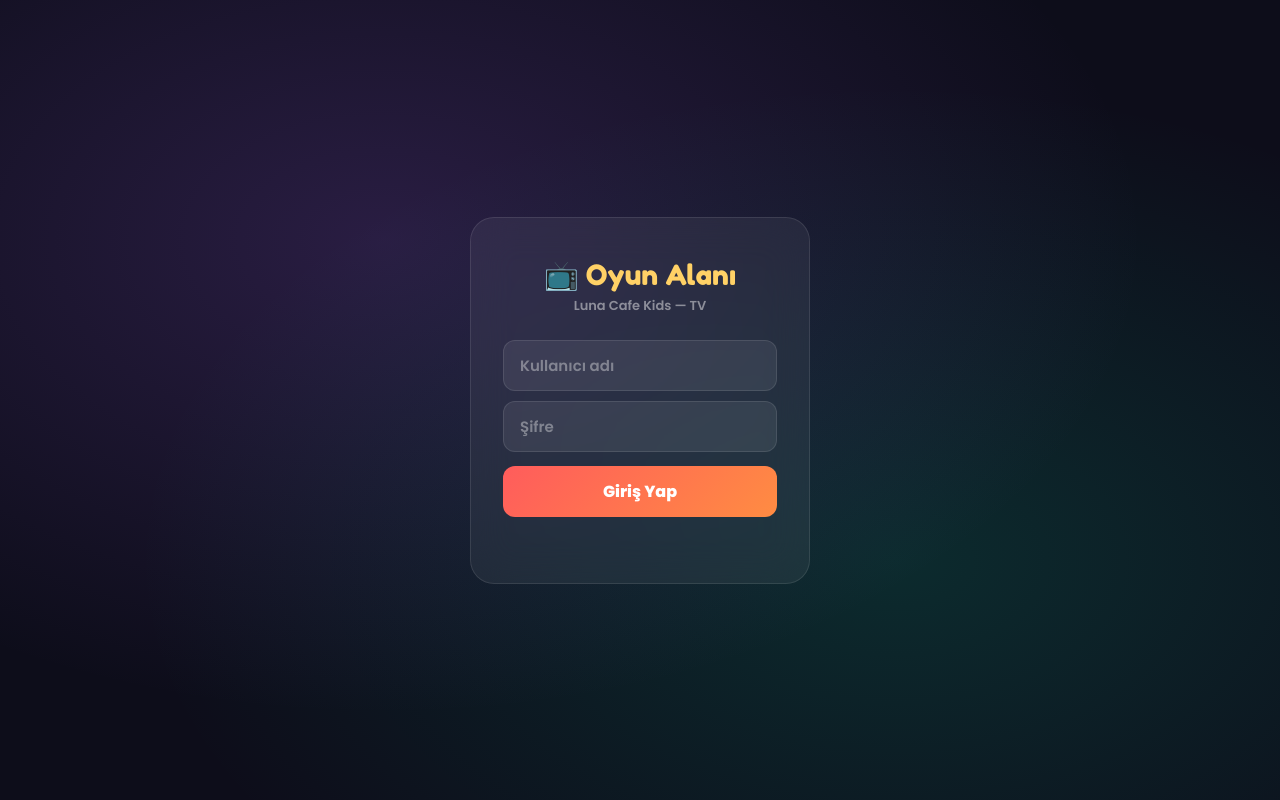
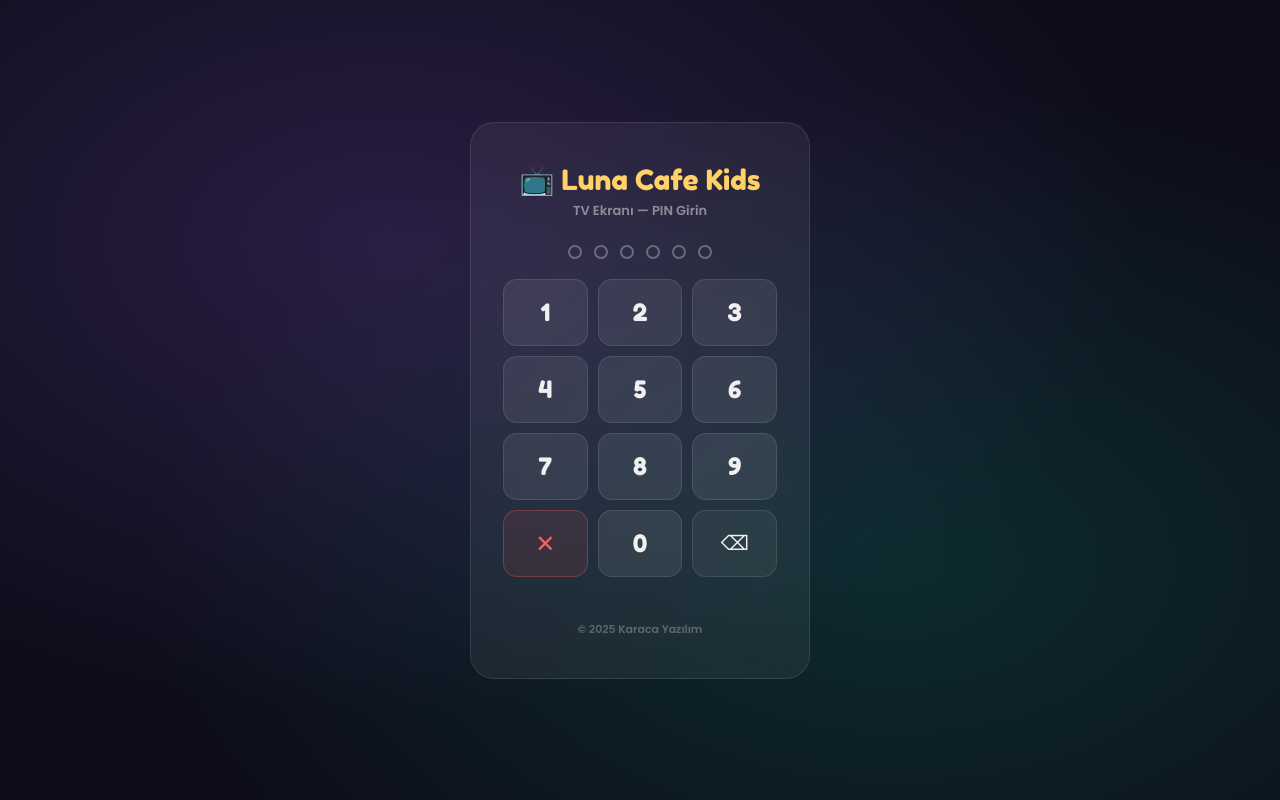
Before and after one commit to bahadirkaraca34-tech/lunacafekids, a website: page tv.html in a window 1280 px wide. Drawn offline with nearby package versions, Linux system fonts and the light colour scheme.

Commit message:
Update tv.html

```diff
--- a/tv.html
+++ b/tv.html
@@ -25,7 +25,25 @@ html,body{width:100%;height:100%;overflow:hidden;background:#0D0D1A;color:#F0F0F
 .login-field:focus{border-color:#FFD166;}
 .login-field::placeholder{color:rgba(240,240,240,.4);}
 .login-btn{width:100%;padding:13px;background:linear-gradient(135deg,#FF5C5C,#FF8C42);border:none;border-radius:12px;color:white;font-family:'Poppins',sans-serif;font-size:16px;font-weight:800;cursor:pointer;margin-top:4px;}
-.login-error{color:#FF5C5C;font-size:13px;font-weight:600;margin-top:8px;min-height:18px;}
+.login-error{color:#FF5C5C;font-size:13px;font-weight:600;margin-top:10px;min-height:18px;text-align:center;}
+
+.pin-dot{
+  width:14px;height:14px;border-radius:50%;
+  border:2px solid rgba(255,255,255,.3);
+  background:transparent;transition:all .2s;
+}
+.pin-dot.filled{background:#FFD166;border-color:#FFD166;}
+.pin-dot.error{background:#FF5C5C;border-color:#FF5C5C;}
+
+.pin-btn{
+  padding:18px;background:rgba(255,255,255,.08);
+  border:1.5px solid rgba(255,255,255,.1);border-radius:14px;
+  color:#F0F0F0;font-family:'Fredoka One',cursive;font-size:24px;
+  cursor:pointer;transition:all .15s;user-select:none;
+}
+.pin-btn:active{background:rgba(255,209,102,.2);border-color:#FFD166;transform:scale(.95);}
+.pin-clear{background:rgba(255,92,92,.1);border-color:rgba(255,92,92,.3);color:#FF5C5C;}
+.pin-del{background:rgba(255,255,255,.05);font-size:20px;}
 
 /* ── LAYOUT ── */
 .app{display:flex;flex-direction:column;height:100vh;width:100vw;}
@@ -135,12 +153,32 @@ html,body{width:100%;height:100%;overflow:hidden;background:#0D0D1A;color:#F0F0F
 <!-- GİRİŞ -->
 <div class="login-screen" id="loginScreen">
   <div class="login-box">
-    <div class="login-logo">📺 Oyun Alanı</div>
-    <div class="login-sub">Luna Cafe Kids — TV</div>
-    <input class="login-field" id="tvUser" type="text" placeholder="Kullanıcı adı" autocomplete="off" autocorrect="off" autocapitalize="off"/>
-    <input class="login-field" id="tvPass" type="password" placeholder="Şifre" onkeydown="if(event.key==='Enter')tvLogin()"/>
-    <button class="login-btn" onclick="tvLogin()">Giriş Yap</button>
+    <div class="login-logo">📺 Luna Cafe Kids</div>
+    <div class="login-sub">TV Ekranı — PIN Girin</div>
+    <div id="pinDots" style="display:flex;justify-content:center;gap:12px;margin:20px 0;">
+      <div class="pin-dot" id="dot0"></div>
+      <div class="pin-dot" id="dot1"></div>
+      <div class="pin-dot" id="dot2"></div>
+      <div class="pin-dot" id="dot3"></div>
+      <div class="pin-dot" id="dot4"></div>
+      <div class="pin-dot" id="dot5"></div>
+    </div>
+    <div style="display:grid;grid-template-columns:repeat(3,1fr);gap:10px;margin-top:8px;">
+      <button class="pin-btn" onclick="pinPress(1)">1</button>
+      <button class="pin-btn" onclick="pinPress(2)">2</button>
+      <button class="pin-btn" onclick="pinPress(3)">3</button>
+      <button class="pin-btn" onclick="pinPress(4)">4</button>
+      <button class="pin-btn" onclick="pinPress(5)">5</button>
+      <button class="pin-btn" onclick="pinPress(6)">6</button>
+      <button class="pin-btn" onclick="pinPress(7)">7</button>
+      <button class="pin-btn" onclick="pinPress(8)">8</button>
+      <button class="pin-btn" onclick="pinPress(9)">9</button>
+      <button class="pin-btn pin-clear" onclick="pinClear()">✕</button>
+      <button class="pin-btn" onclick="pinPress(0)">0</button>
+      <button class="pin-btn pin-del" onclick="pinDel()">⌫</button>
+    </div>
     <div class="login-error" id="tvErr"></div>
+    <div style="margin-top:16px;font-size:11px;color:rgba(240,240,240,.3);">© 2025 Karaca Yazılım</div>
   </div>
 </div>
 
@@ -183,21 +221,67 @@ html,body{width:100%;height:100%;overflow:hidden;background:#0D0D1A;color:#F0F0F
 <div class="conn" id="conn"><div class="conn-dot"></div><span id="connTxt">Bağlanıyor...</span></div>
 
 <script>
-const TV_USER = 'lunatv';
-const TV_PASS = 'aynurluna1';
+const TV_PIN = '123321';
+let pinEntry = '';
 
-function tvLogin() {
-  const u = document.getElementById('tvUser').value.trim();
-  const p = document.getElementById('tvPass').value;
-  if (u===TV_USER && p===TV_PASS) {
-    sessionStorage.setItem('tv_auth','1');
+function pinPress(n) {
+  if (pinEntry.length >= 6) return;
+  pinEntry += n;
+  updatePinDots();
+  if (pinEntry.length === 6) {
+    setTimeout(checkPin, 150);
+  }
+}
+
+function pinDel() {
+  pinEntry = pinEntry.slice(0, -1);
+  updatePinDots();
+}
+
+function pinClear() {
+  pinEntry = '';
+  updatePinDots();
+  document.getElementById('tvErr').textContent = '';
+}
+
+function updatePinDots() {
+  for (let i = 0; i < 6; i++) {
+    const dot = document.getElementById('dot' + i);
+    dot.className = 'pin-dot' + (i < pinEntry.length ? ' filled' : '');
+  }
+}
+
+function checkPin() {
+  if (pinEntry === TV_PIN) {
+    sessionStorage.setItem('tv_auth', '1');
     document.getElementById('loginScreen').classList.add('hidden');
     initTV();
   } else {
-    document.getElementById('tvErr').textContent='❌ Hatalı kullanıcı adı veya şifre';
-    document.getElementById('tvPass').value='';
+    for (let i = 0; i < 6; i++) {
+      document.getElementById('dot' + i).className = 'pin-dot error';
+    }
+    document.getElementById('tvErr').textContent = '❌ Hatalı PIN';
+    setTimeout(() => {
+      pinEntry = '';
+      updatePinDots();
+      document.getElementById('tvErr').textContent = '';
+    }, 800);
   }
 }
+
+// Klavye / kumanda desteği
+document.addEventListener('keydown', function(e) {
+  if (!document.getElementById('loginScreen').classList.contains('hidden')) {
+    // Sayı tuşları (0-9)
+    if (e.key >= '0' && e.key <= '9') { pinPress(parseInt(e.key)); return; }
+    // Numpad
+    if (e.code && e.code.startsWith('Numpad') && e.key >= '0' && e.key <= '9') { pinPress(parseInt(e.key)); return; }
+    // Sil
+    if (e.key === 'Backspace' || e.key === 'Delete') { pinDel(); return; }
+    // Escape ile temizle
+    if (e.key === 'Escape') { pinClear(); return; }
+  }
+});
 
 let children=[], socket, reconnTimer=null;
 
```
